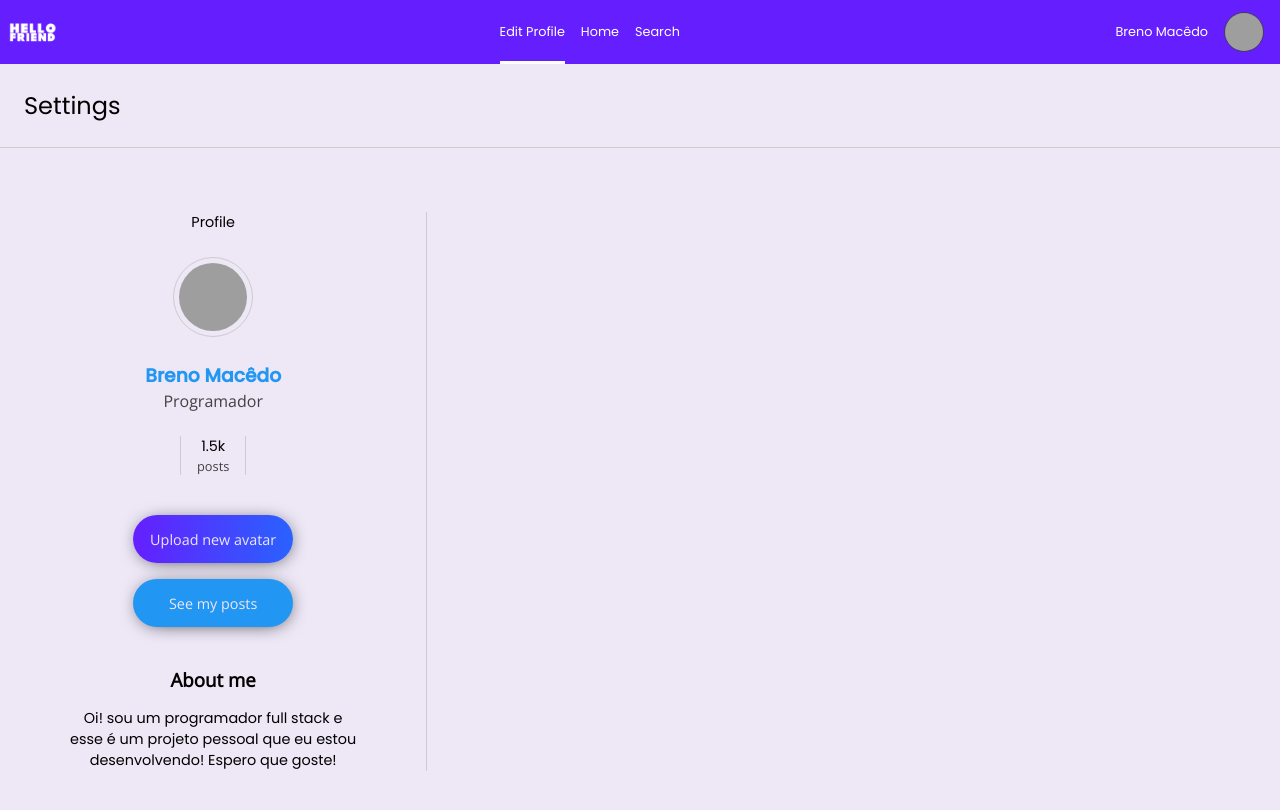
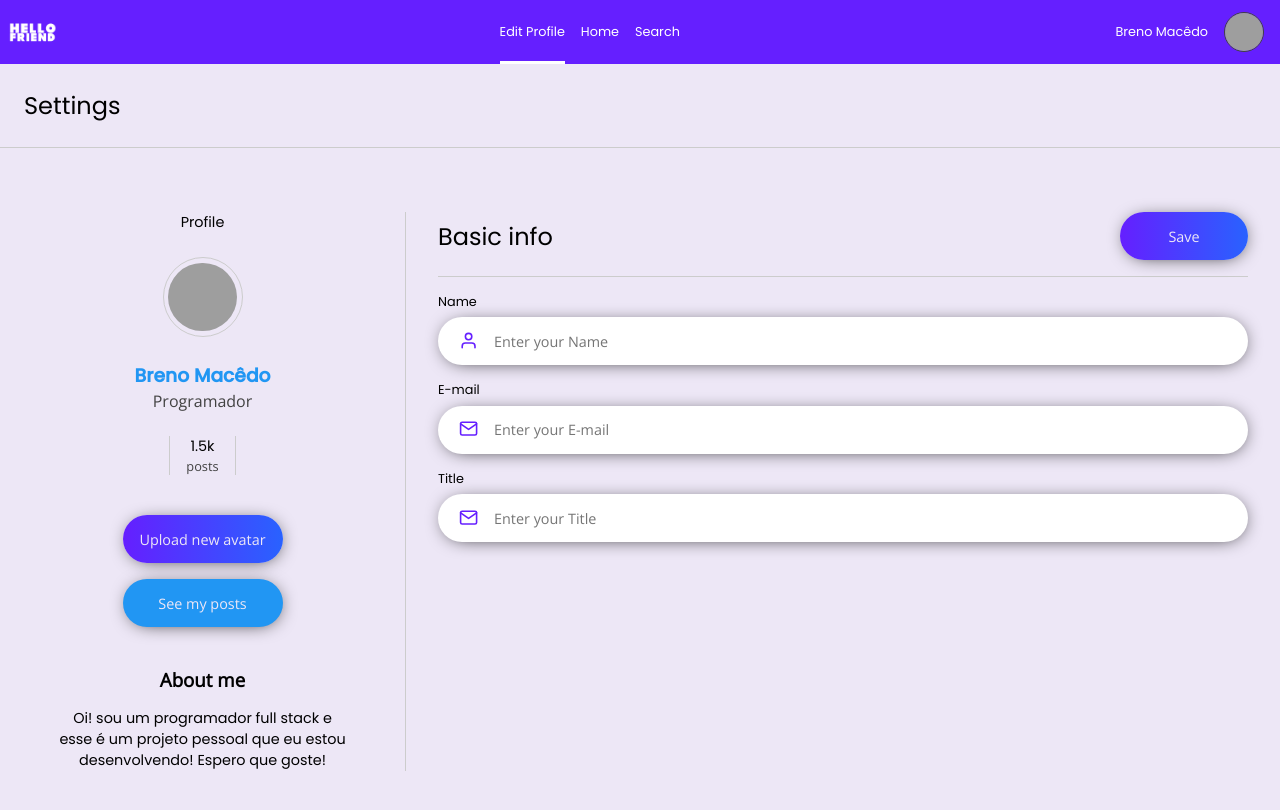
Before and after one commit to brenomacedo/hello-friend, a Next.js app: page /profile/edit in a window 1280 px wide. Shown: the top 810 px of the page. Built offline with nearby package versions, Linux system fonts and the light colour scheme; grey boxes are pictures that could not be loaded.

Commit message:
Edit profile form part 1 and InfoInput component

```diff
--- a/src/components/Button.tsx
+++ b/src/components/Button.tsx
@@ -5,12 +5,13 @@ interface ButtonProps {
     children: ReactNode
     width?: string
     backgroundColor?: string
+    marginTop?: string
 }
 
-export default function Button({ children, width, backgroundColor }: ButtonProps) {
+export default function Button({ children, width, backgroundColor, marginTop }: ButtonProps) {
     return (
         <button
-            style={{ width: width, background: backgroundColor }}
+            style={{ width, background: backgroundColor, marginTop }}
             className={styles.loginButton}>
             {children}
         </button>
--- /dev/null
+++ b/src/components/InfoInput.tsx
@@ -0,0 +1,20 @@
+import styles from '../styles/infoinput.module.scss'
+import Input from './Input'
+import { FiUser } from 'react-icons/fi'
+import React from 'react'
+import { IconType } from 'react-icons/lib'
+
+interface InfoInputProps {
+    label: string
+    width?: string
+    Icon: IconType
+}
+
+export default React.forwardRef<HTMLInputElement, InfoInputProps>(({ label, width, Icon }, ref) => {
+    return (
+        <div className={styles.infoInput}>
+            <p>{label}</p>
+            <Input placeholder={`Enter your ${label}`} Icon={Icon} ref={ref} width={width} isInfo />
+        </div>
+    )
+})
--- a/src/components/Input.tsx
+++ b/src/components/Input.tsx
@@ -5,13 +5,22 @@ import { IconType } from 'react-icons'
 interface InputProps {
     Icon: IconType
     placeholder: string
+    width?: string
+    isInfo?: boolean
 }
 
-export const Input = React.forwardRef<HTMLInputElement, InputProps>(({ Icon, placeholder }, ref) => {
+export default
+    React.forwardRef<HTMLInputElement, InputProps>(({ Icon, placeholder, width, isInfo = false }, ref) => {
     return (
         <div className={styles.inputContainer}>
-            <Icon className={styles.labelIcon} />
-            <input ref={ref} type="text" placeholder={placeholder} />
+            <Icon className={styles.labelIcon}
+                style={{ top: isInfo ? '1.25rem' : undefined }} />
+            <input ref={ref} type="text" placeholder={placeholder}
+                style={{
+                    width,
+                    marginTop: isInfo ? '0.4rem' : undefined
+                }}
+            />
         </div>
     )
 })
--- a/src/components/PasswordInput.tsx
+++ b/src/components/PasswordInput.tsx
@@ -9,7 +9,7 @@ interface PasswordInputProps {
     placeholder: string
 }
 
-export const PasswordInput =
+export default
     React.forwardRef<HTMLInputElement, PasswordInputProps>(({ Icon, toggleEye = true, placeholder }, ref) => {
 
     const [viewPassword, setViewPassword] = useState(false)
--- a/src/pages/login.tsx
+++ b/src/pages/login.tsx
@@ -1,11 +1,11 @@
 import { useState } from 'react'
 import styles from '../styles/login.module.scss'
 import { FaCheck } from 'react-icons/fa'
-import { Input } from '../components/Input'
+import Input from '../components/Input'
 import { useCallback } from 'react'
 import Head from 'next/head'
 import { createRef } from 'react'
-import { PasswordInput } from '../components/PasswordInput'
+import PasswordInput from '../components/PasswordInput'
 import { FiLock, FiMail } from 'react-icons/fi'
 import { FaGithub } from 'react-icons/fa'
 import Button from '../components/Button'
--- a/src/pages/profile/edit.tsx
+++ b/src/pages/profile/edit.tsx
@@ -2,6 +2,8 @@ import styles from '../../styles/edit.module.scss'
 import TopBar from "../../components/TopBar"
 import Image from 'next/image'
 import Button from '../../components/Button'
+import InfoInput from '../../components/InfoInput'
+import { FiMail, FiUser } from 'react-icons/fi'
 
 export default function Edit() {
     return (
@@ -39,7 +41,19 @@ export default function Edit() {
                     </div>
 
                 </div>
-                <div className={styles.editProfile}></div>
+                <div className={styles.editProfile}>
+                    <div className={styles.basicInfo}>
+                        <h2>Basic info</h2>
+                        <Button width='8rem' marginTop='0'>
+                            Save
+                        </Button>
+                    </div>
+                    <div className={styles.basicInfoFields}>
+                        <InfoInput label='Name' Icon={FiUser} width='100%'/>
+                        <InfoInput label='E-mail' Icon={FiMail} width='100%'/>
+                        <InfoInput label='Title' Icon={FiMail} width='100%'/>
+                    </div>
+                </div>
             </div>
         </div>
     )
--- a/src/pages/register.tsx
+++ b/src/pages/register.tsx
@@ -1,7 +1,7 @@
 import { FiLock, FiMail, FiUser } from 'react-icons/fi'
 import Button from '../components/Button'
-import { Input } from '../components/Input'
-import { PasswordInput } from '../components/PasswordInput'
+import Input from '../components/Input'
+import PasswordInput from '../components/PasswordInput'
 import styles from '../styles/register.module.scss'
 import Head from 'next/head'
 
--- a/src/styles/edit.module.scss
+++ b/src/styles/edit.module.scss
@@ -95,6 +95,26 @@
 
         .editProfile {
             flex: 2;
+            padding: 0 2rem;
+
+            .basicInfo {
+                max-width: 1280px;
+                display: flex;
+                justify-content: space-between;
+                align-items: center;
+                padding-bottom: 1rem;
+                border-bottom: 1px solid var(--gray);
+
+                h2 {
+                    font-family: var(--poppins);
+                    font-weight: 400;
+                }
+            }
+
+            .basicInfoFields {
+                max-width: 1280px;
+
+            }
         }
     }
 }
--- /dev/null
+++ b/src/styles/infoinput.module.scss
@@ -0,0 +1,8 @@
+.infoInput {
+    margin-top: 1rem;
+
+    p {
+        font-family: var(--poppins);
+        font-size: 0.8rem;
+    }
+}
```
